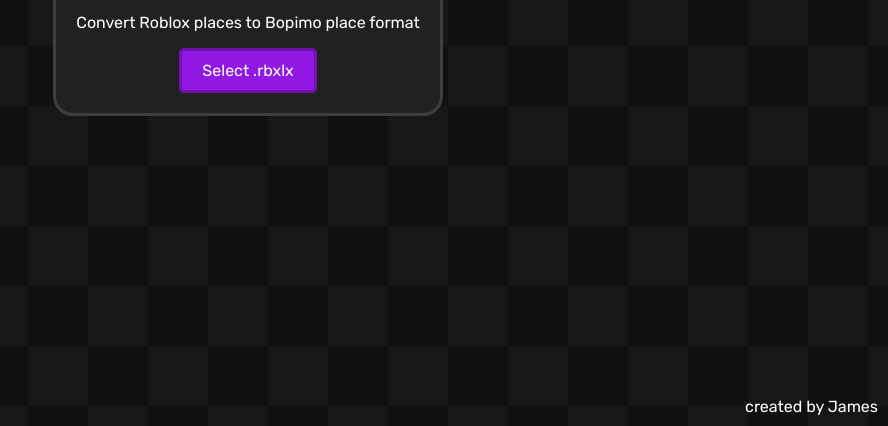
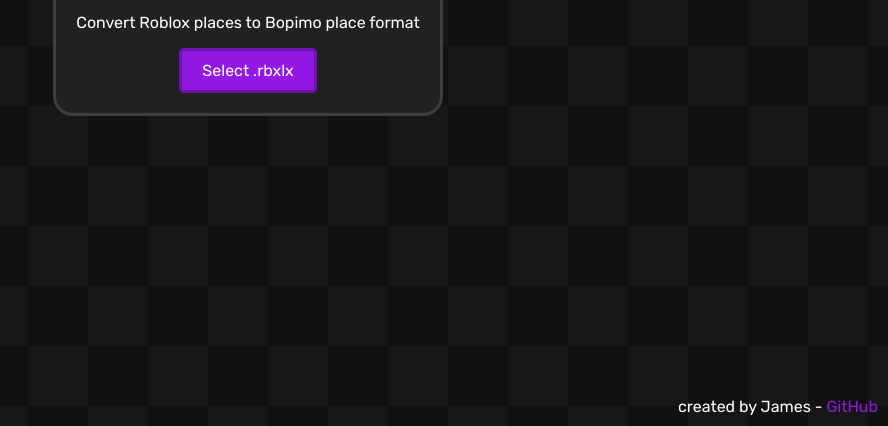
Before and after one commit to truubo/Bopiblox, a plain HTML site: page index.html in a window 1280 px wide. Shown: the part 374-800 px from the top of the page, without its empty margins (392-1280 px from the left). Drawn offline with Linux system fonts and the light colour scheme.

Commit message:
add github link

```diff
--- a/index.html
+++ b/index.html
@@ -97,6 +97,11 @@
         #download {
             display: none;
         }
+
+        a {
+            color: #9218e3;
+            text-decoration: none;
+        }
     </style>
 </head>
 <body>
@@ -116,7 +121,7 @@
     </div>
     <a id="download"></a>
     <div class="corner">
-        <span>created by James</span>
+        <span>created by James - <a href="https://github.com/truubo/Bopiblox">GitHub</a></span>
     </div>
     <script>
         const shapes = {
```
